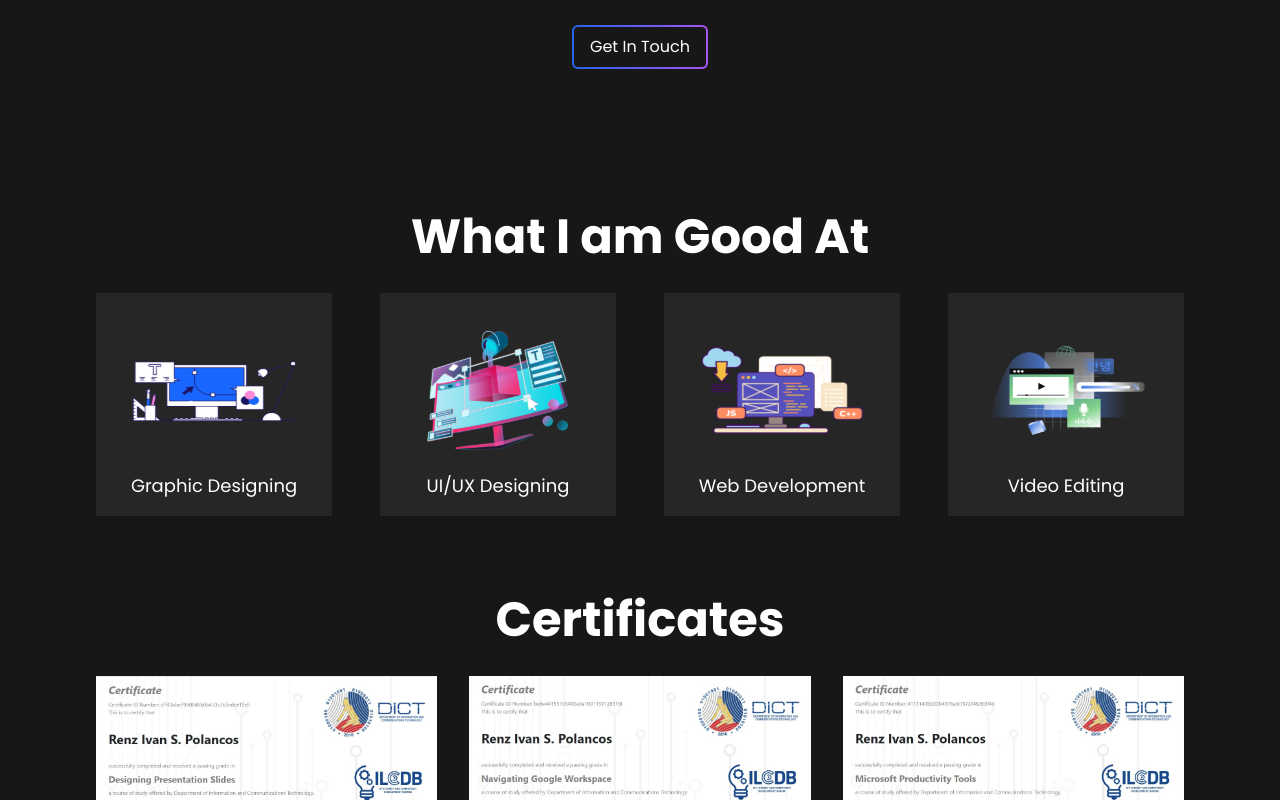
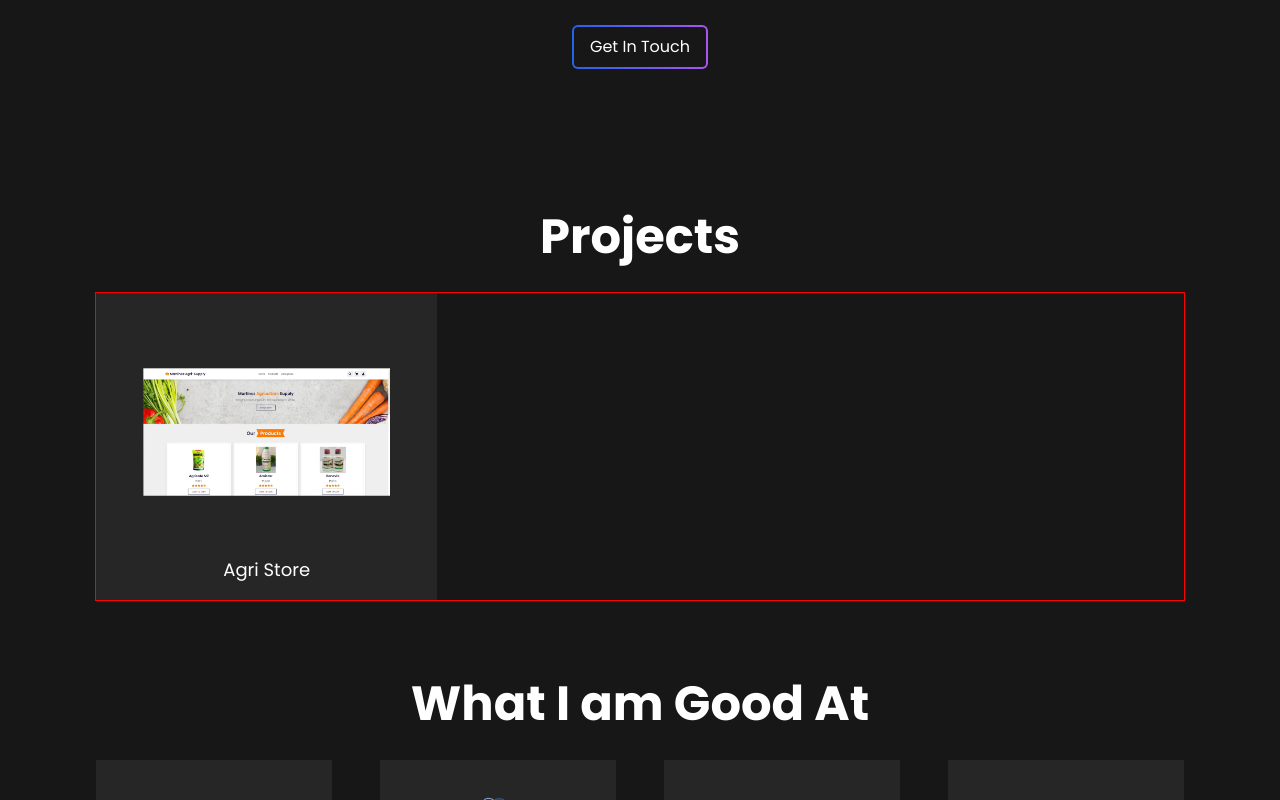
Before and after one commit to generyand/simple-portfolio3, a React (Vite) app: page / in a window 1280 px wide. Shown: the part 688-1488 px from the top of the page. Built offline with nearby package versions, Linux system fonts and the light colour scheme.

Commit message:
initialized project section

```diff
--- a/src/components/Certificates.jsx
+++ b/src/components/Certificates.jsx
@@ -1,4 +1,4 @@
-import React from "react";
+// import React from "react";
 import { motion } from "framer-motion";
 import CertificateCard from "./CertificateCard";
 import Cert1 from "../assets/img/cert1.jpg";
--- a/src/components/Main.jsx
+++ b/src/components/Main.jsx
@@ -3,11 +3,13 @@
 import AboutMe from "./AboutMe";
 import Skills from "./Skills";
 import Contact from "./Contact";
+import Projects from "./Projects";
 
 export default function Main() {
   return (
     <main className="">
       {/* <AboutMe /> */}
+      <Projects />
       <Skills />
       <Certificates />
     </main>
--- /dev/null
+++ b/src/components/ProjectCard.jsx
@@ -0,0 +1,21 @@
+// import React from "react";
+import { motion } from "framer-motion";
+
+export default function ProjectCard({ projectTitle, projectImage, projectLink }) {
+  return (
+    <motion.div
+      initial={{ opacity: 0, y: "40px" }}
+      whileInView={{ opacity: 1, y: "0px" }}
+      transition={{ duration: 0.5, delay: 0.1 }}
+      viewport={{ once: true }}
+      className="flex flex-col items-center justify-center p-4 bg-neutral-800"
+    >
+      <img
+        className="object-contain aspect-square w-[80%]"
+        src={projectImage}
+        alt=""
+      />
+      <p>{projectTitle}</p>
+    </motion.div>
+  );
+}
--- /dev/null
+++ b/src/components/Projects.jsx
@@ -0,0 +1,37 @@
+// import React from "react";
+import { motion } from "framer-motion";
+import Project1 from "../assets/img/project1.webp";
+import ProjectCard from "./ProjectCard";
+
+export default function Projects() {
+    const projects = [
+        { image: Project1, title: "Agri Store", link: "" },
+    ];
+
+    return (
+        /* CERTIFICATES CONTAINER */
+        <div className="pt-20" id="projects">
+            <motion.h2
+                initial={{ opacity: 0, y: "40px" }}
+                whileInView={{ opacity: 1, y: "0px" }}
+                transition={{ duration: 0.5, delay: 0.1 }}
+                viewport={{ once: true }}
+                className="mb-8 text-center"
+            >
+                Projects
+            </motion.h2>
+            <div
+                className="grid grid-flow-row gap-8 cols-1 place md:grid-cols-2 lg:grid-cols-3 outlined"
+            >
+                {projects.map((project) => (
+                    <ProjectCard
+                        projectTitle={project.title}
+                        projectLink={project.link}
+                        projectImage={project.image}
+                        key={project.title}
+                    />
+                ))}
+            </div>
+        </div>
+    );
+}
```
Also changed, not shown: src/assets/img/project1.webp (added).
